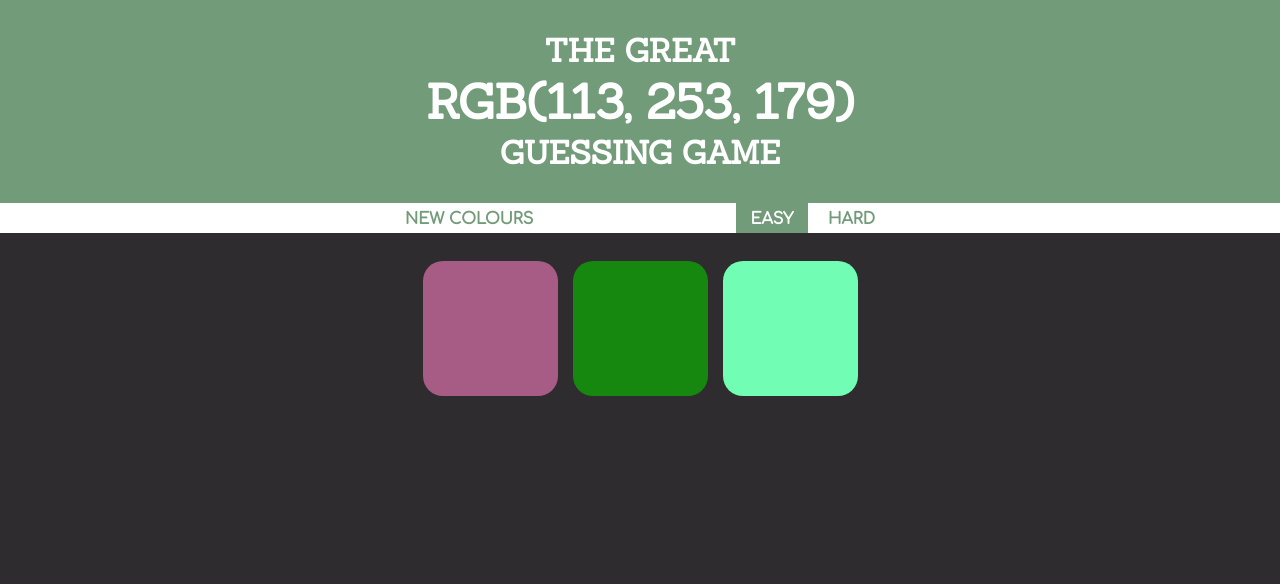
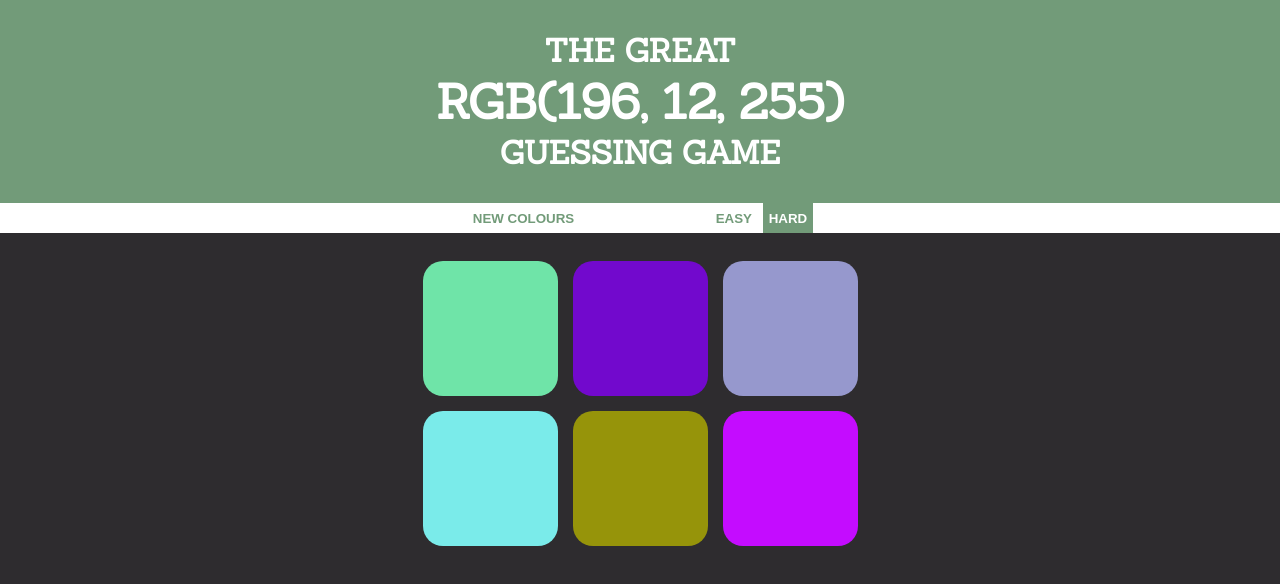
Before and after one commit to loongluangkhot/color-game, a plain HTML site: page index.html in a window 1280 px wide. Drawn offline with Linux system fonts and the light colour scheme.

Commit message:
fixed margin issues, moz compatibility, and added css transition effects

```diff
--- a/app.js
+++ b/app.js
@@ -1,5 +1,5 @@
 var h1 = document.querySelector("h1")
-var rgbValue_display = document.querySelectorAll(".rgb-value")
+var rgbTarget_display = document.querySelector("#rgb-target")
 
 var newColours_button = document.querySelector("#menu-new-colours")
 var easy_button = document.querySelector("#menu-easy")
@@ -8,51 +8,54 @@ var textDisplay = document.querySelector(".text-display")
 
 var cells = document.querySelectorAll(".cell")
 
-var gameMode = "easy"
+var gameMode = "hard"
 var rgbValue_target = []
 var rgbValues_array = []
 
 function start_game() {
-  console.log("start game")
   reset_game()
-  rgbValues_array = sixRandomColours()
+  rgbValues_array = generateRandomColours(6)
   if (gameMode === "easy") {
-    console.log(gameMode)
+    easy_button.classList.add("selected")
+    hard_button.classList.remove("selected")
     rgbValue_target = rgbValues_array[randomInt(3)] // return index 0, 1, or 2
     for (var i = 0; i < 6; i++) {
       if (i < 3) {
         console.log("setting colours")
-        cells[i].style.background = `rgb(${rgbValues_array[i][0]},${rgbValues_array[i][1]},${rgbValues_array[i][2]})`
+        cells[i].style.backgroundColor = rgbValues_array[i]
       } else {
-        cells[i].style.background = "#2E2C2F" // body's backgroundColor
+        cells[i].style.backgroundColor = "#2E2C2F" // body's backgroundColor
       }
     }
   } else {
-    console.log(gameMode)
+    easy_button.classList.remove("selected")
+    hard_button.classList.add("selected")
     rgbValue_target = rgbValues_array[randomInt(6)] // return index 0, 1, or 2
     for (var i = 0; i < 6; i++) {
-      cells[i].style.background = `rgb(${rgbValues_array[i][0]},${rgbValues_array[i][1]},${rgbValues_array[i][2]})`
+      cells[i].style.backgroundColor = rgbValues_array[i]
     }
   }
-  for (var i = 0; i < 3; i++) {
-    rgbValue_display[i].textContent = rgbValue_target[i]
-  }
+  rgbTarget_display.textContent = rgbValue_target
 }
 
 function randomInt(max_exclusive) {
   return Math.floor(Math.random() * Math.floor(max_exclusive))
 }
 
-function sixRandomColours() {
-  let rgbValues_array = []
-  for (var i = 0; i < 6; i++) {
-    let rgbValue = []
-    for (var j = 0; j < 3; j++) {
-      rgbValue.push(randomInt(256))
-    }
-    rgbValues_array.push(rgbValue)
+function generateRandomColours(num) {
+  var rgbValues_array = []
+  for (var i = 0; i < num; i++) {
+    rgbValues_array.push(randomColour())
   }
   return rgbValues_array
+}
+
+function randomColour() {
+  var rgbValue = []
+  for (var i = 0; i < 3; i++) {
+    rgbValue.push(randomInt(256))
+  }
+  return `rgb(${rgbValue[0]}, ${rgbValue[1]}, ${rgbValue[2]})`
 }
 
 function addEventHandlers() {
@@ -63,16 +66,12 @@ function addEventHandlers() {
   // event handler for game mode
   easy_button.addEventListener("click", function() {
     if (gameMode !== "easy") {
-      easy_button.classList.add("selected")
-      hard_button.classList.remove("selected")
       gameMode = "easy"
       start_game()
     }
   })
   hard_button.addEventListener("click", function() {
     if (gameMode !== "hard") {
-      easy_button.classList.remove("selected")
-      hard_button.classList.add("selected")
       gameMode = "hard"
       start_game()
     }
@@ -80,32 +79,27 @@ function addEventHandlers() {
   // event handler for each cell
   for (var i = 0; i < cells.length; i++) {
     cells[i].addEventListener("click", function() {
-      console.log("clicked!")
-      if (compareColours(this.style.background)) {
+      if (this.style.backgroundColor === rgbValue_target) {
         // win visuals
         textDisplay.textContent = "Correct!"
-        h1.style.background = `rgb(${rgbValue_target[0]},${rgbValue_target[1]},${rgbValue_target[2]})`
+        newColours_button.textContent = "NEW GAME?"
+        h1.style.backgroundColor = rgbValue_target
         for (var j = 0; j < cells.length; j++) {
-          cells[j].style.background = `rgb(${rgbValue_target[0]},${rgbValue_target[1]},${rgbValue_target[2]})`
+          cells[j].style.backgroundColor = rgbValue_target
         }
       } else {
         // lose visuals
         textDisplay.textContent = "Try again!"
-        this.style.background = "#2E2C2F"
+        this.style.backgroundColor = "#2E2C2F"
       }
     })
   }
 }
 
-function compareColours(colourStr) {
-  console.log(colourStr)
-  console.log(`rgb(${rgbValue_target[0]}, ${rgbValue_target[1]}, ${rgbValue_target[2]})`)
-  return colourStr === `rgb(${rgbValue_target[0]}, ${rgbValue_target[1]}, ${rgbValue_target[2]})`
-}
-
 function reset_game() {
   textDisplay.textContent = ""
-  h1.style.background = "#729B79";
+  newColours_button.textContent = "NEW COLOURS"
+  h1.style.backgroundColor = "#729B79";
 }
+addEventHandlers()
 start_game()
-addEventHandlers()
--- a/index.html
+++ b/index.html
@@ -10,21 +10,15 @@
 <body>
   <header>
     <h1>THE GREAT<br>
-      <span class="rgb-target">RGB(<span class="rgb-value" id="r-value">150</span>, <span class="rgb-value" id="g-value">150</span>, <span class="rgb-value" id="b-value">150</span>)</span><br>
+      <span id="rgb-target">RGB</span><br>
       GUESSING GAME
     </h1>
   </header>
   <div class="nav-bar">
-      <div class="menu">
-          <span class="left-menu">
-            <a href="#" id="menu-new-colours">NEW COLOURS</a>
-          </span>
-          <span class="text-display"></span>
-          <span class="right-menu">
-              <a href="#" class="selected" id="menu-easy">EASY</a>
-              <a href="#" id="menu-hard">HARD</a>
-          </span>
-      </div>
+    <button id="menu-new-colours">NEW COLOURS</button>
+    <span class="text-display">Try again!</span>
+    <button id="menu-easy">EASY</button>
+    <button id="menu-hard">HARD</button>
   </div>
   <div class="grid">
     <div class="cell easy" id="c1"></div>
--- a/styles.css
+++ b/styles.css
@@ -15,61 +15,48 @@ h1 {
   font-family: "Sanchez", sans-serif;
   color: white;
   background: #729B79;
-  /* height: 200px; */
   padding-top: 30px;
   padding-bottom: 30px;
   text-align: center;
+  transition: background-color 0.5s;
+  -webkit-transition: background-color 0.5s;
+  -moz-transition: background-color 0.5s;
 }
 
-.rgb-target {
+#rgb-target {
   font-size: 1.5em;
+  text-transform: uppercase;
 }
 
 .nav-bar {
   background: white;
   height: 30px;
+  text-align: center;
 }
 
-.menu {
-  height: 30px;
-  width: 95%;
-  max-width: 500px;
-  margin: 0 auto;
+button {
+  text-decoration: none;
+  background: none;
+  border: none;
+  outline: none;
+  color: #729B79;
+  font-weight: bold;
+  height: 100%;
+  margin: 0;
+  padding: 0 6px;
 }
 
-.left-menu {
-  float: left;
-}
-
-.right-menu {
-  float: right;
-}
-
-.menu > span {
-  height: 30px;
-}
-
-a {
-  display: inline-block;
-  text-decoration: none;
-  color: #729B79;
-  font-weight: bold;
-  height: 30px;
-  padding: 7px 15px;
-}
-
-a.selected, a:hover {
+button.selected, button:hover {
   color: white;
   background: #729B79;
-}
-
-div.menu {
-  text-align: center;
+  transition: all 0.2s;
+  -webkit-transition: all 0.2s;
+  -moz-transition: all 0.2s;
 }
 
 .text-display {
   display: inline-block;
-  padding: 7px;
+  width: 120px;
 }
 
 div.grid {
@@ -88,4 +75,7 @@ div.cell {
   margin: 5% auto;
   background: #729B79;
   border-radius: 20px;
+  transition: background-color 0.5s;
+  -webkit-transition: background-color 0.5s;
+  -moz-transition: background-color 0.5s;
 }
```
